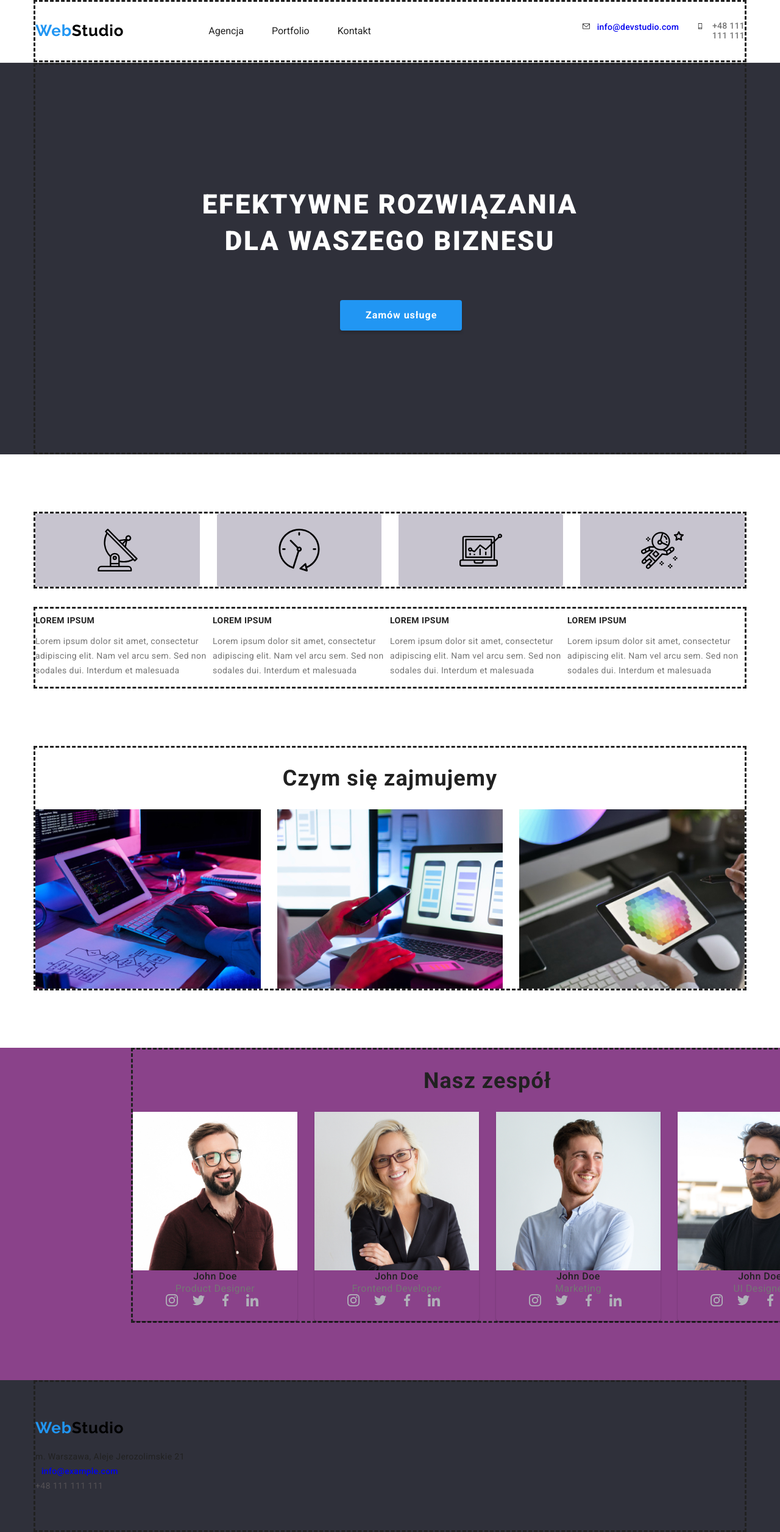
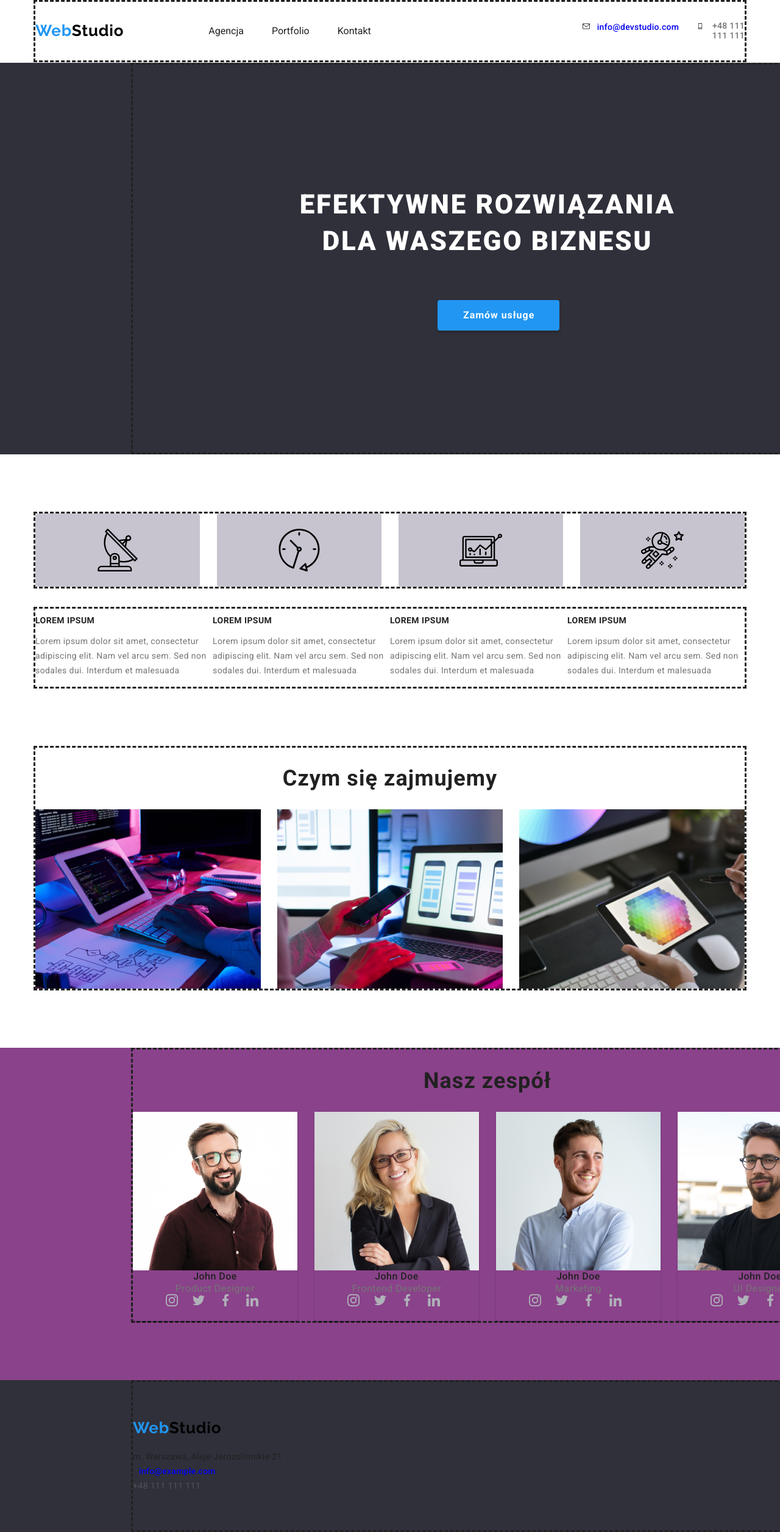
Before and after one commit to SiarheiRahatsen/goit-markup-hw-04, a plain HTML site: page index.html in a window 1280 px wide. Shown: the top 2512 px of the page at 61% size. Drawn offline with nearby package versions, Linux system fonts and the light colour scheme.

Commit message:
contacts-down

```diff
--- a/css/styles.css
+++ b/css/styles.css
@@ -46,6 +46,9 @@ body {
 }
 .contacts-down {
     background: #2F303A;
+    width: 1600px;
+    height: auto;
+    margin: auto;
 }
 .cont-foot {
     padding-top: 60px;
@@ -217,6 +220,9 @@ body {
 }
 .main-article {
     background: #2F303A;
+    width: 1600px;
+    height: auto;
+    margin: auto;
 }
 .title-main {
     font-weight: 900;
```
